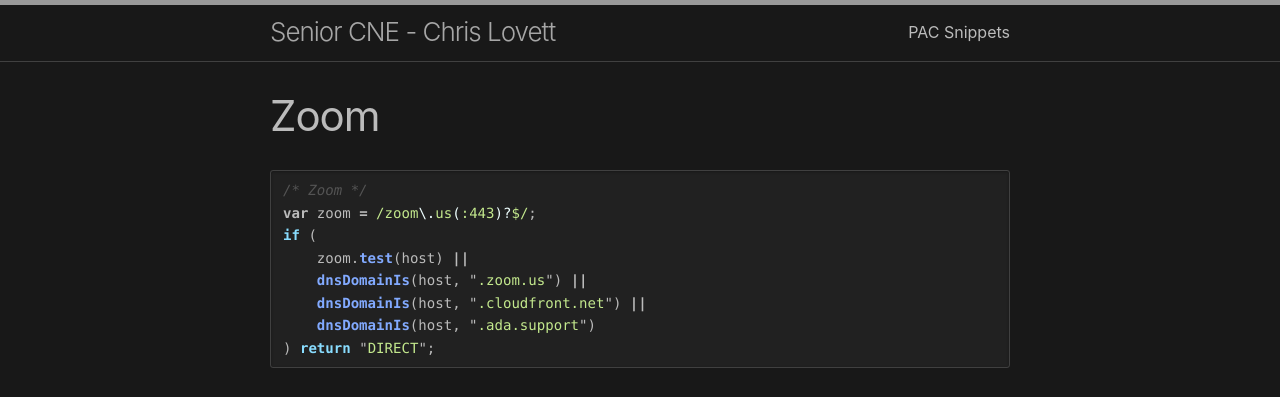
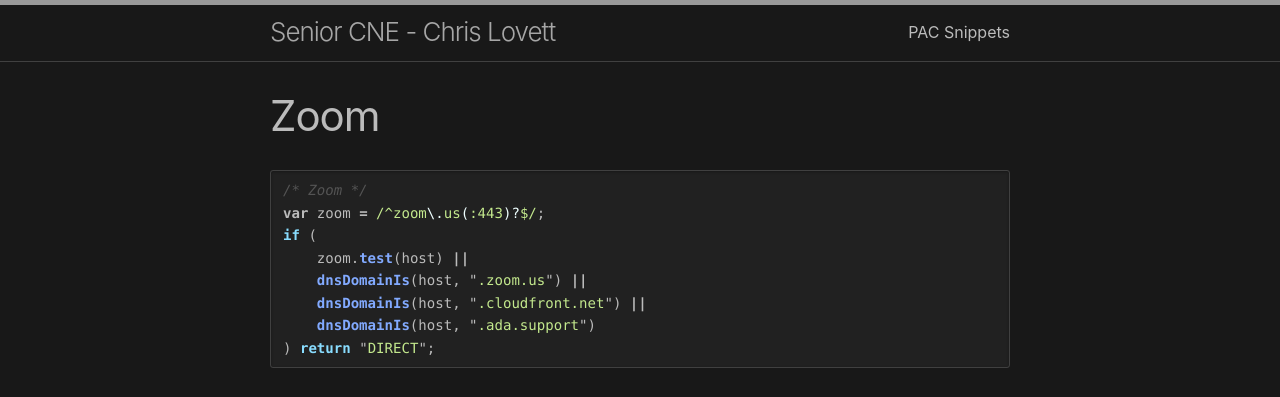
Before and after one commit to mcnc-clovett/mcnc-clovett.github.io, a Jekyll site: the page built from pacsnips/zoom.md, in a window 1280 px wide. Shown: the top 397 px of the page. Built offline with Jekyll 4.4.1, drawn with Linux system fonts in a browser that asks for light colours.

````diff
--- a/pacsnips/zoom.md
+++ b/pacsnips/zoom.md
@@ -4,7 +4,7 @@ title:  "Zoom"
 ---
 ```js
 /* Zoom */
-var zoom = /zoom\.us(:443)?$/;
+var zoom = /^zoom\.us(:443)?$/;
 if (
     zoom.test(host) ||
     dnsDomainIs(host, ".zoom.us") ||
````
